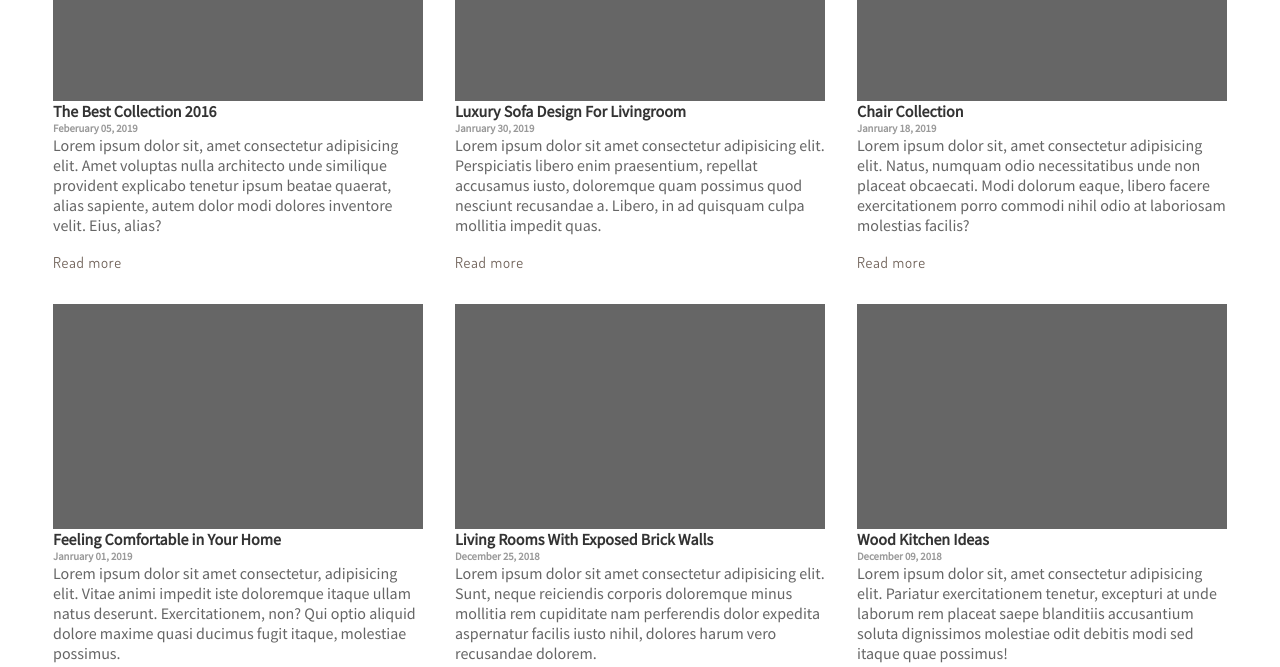
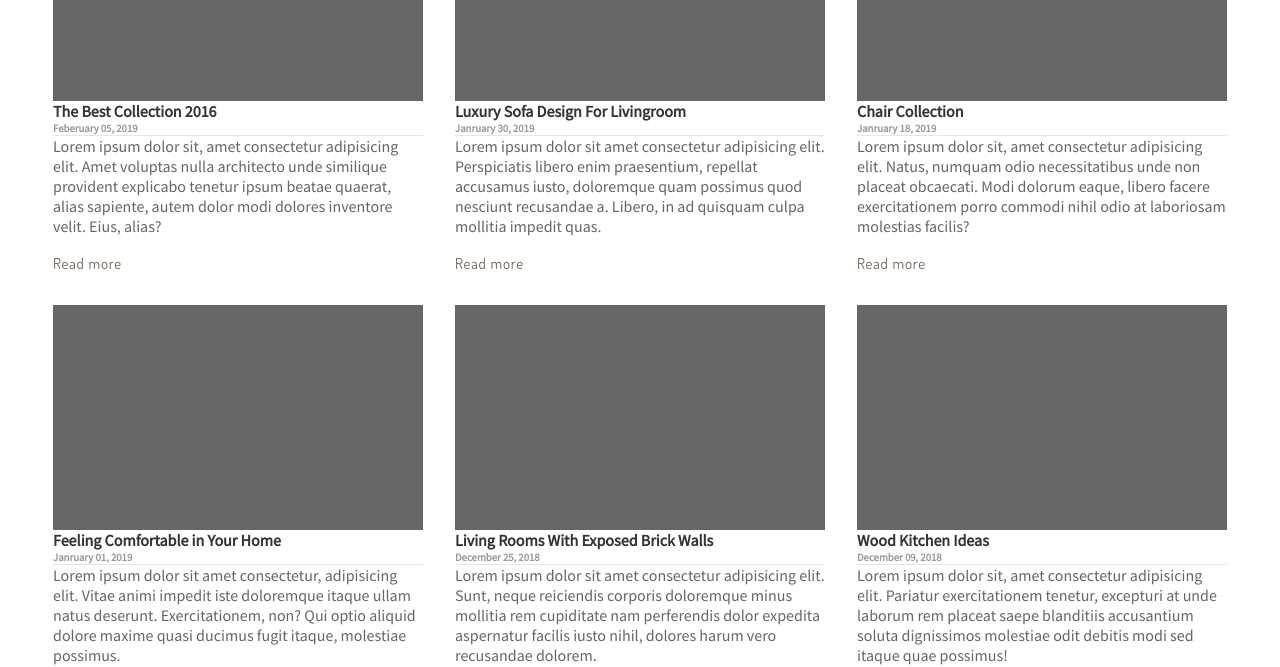
Before and after one commit to RaasikhBooley/furniture-shop, a plain HTML site: page blog.html in a window 1280 px wide. Shown: the part 800-1467 px from the top of the page. Drawn offline with Linux system fonts and the light colour scheme.

Commit message:
update on the blog page

```diff
--- a/blog.html
+++ b/blog.html
@@ -59,7 +59,7 @@
         </nav>
     </div>
 
-    <div class="hero-alt">
+    <div class="hero-alt blog-bg">
         <div class="title-alt"><h1>Blog</h1></div>
 
         <div class="sub-title"><p><a href="index.html">Home</a> / <a href="blog.html">Blog</a></p></div>
@@ -85,6 +85,7 @@
                 <div class="art-pic"></div>
                 <h4>The Best Collection 2016</h4>
                 <h6>Feberuary 05, 2019</h6>
+                <div class="small-bottom-line"></div>
                 <p>Lorem ipsum dolor sit, amet consectetur adipisicing elit. Amet voluptas nulla architecto unde similique provident explicabo tenetur ipsum beatae quaerat, alias sapiente, autem dolor modi dolores inventore velit. Eius, alias?</p>
                 <br>
                 <a href="">Read more</a>
@@ -93,6 +94,7 @@
                 <div class="art-pic"></div>
                 <h4>Luxury Sofa Design For Livingroom</h4>
                 <h6>Janruary 30, 2019</h6>
+                <div class="small-bottom-line"></div>
                 <p>Lorem ipsum dolor sit amet consectetur adipisicing elit. Perspiciatis libero enim praesentium, repellat accusamus iusto, doloremque quam possimus quod nesciunt recusandae a. Libero, in ad quisquam culpa mollitia impedit quas.</p>
                 <br>
                 <a href="">Read more</a>
@@ -101,6 +103,7 @@
                 <div class="art-pic"></div>
                 <h4>Chair Collection </h4>
                 <h6>Janruary 18, 2019</h6>
+                <div class="small-bottom-line"></div>
                 <p>Lorem ipsum dolor sit, amet consectetur adipisicing elit. Natus, numquam odio necessitatibus unde non placeat obcaecati. Modi dolorum eaque, libero facere exercitationem porro commodi nihil odio at laboriosam molestias facilis?</p>
                 <br>
                 <a href="">Read more</a>
@@ -109,6 +112,7 @@
                 <div class="art-pic"></div>
                 <h4>Feeling Comfortable in Your Home</h4>
                 <h6>Janruary 01, 2019</h6>
+                <div class="small-bottom-line"></div>
                 <p>Lorem ipsum dolor sit amet consectetur, adipisicing elit. Vitae animi impedit iste doloremque itaque ullam natus deserunt. Exercitationem, non? Qui optio aliquid dolore maxime quasi ducimus fugit itaque, molestiae possimus.</p>
                 <br>
                 <a href="">Read more</a>
@@ -117,6 +121,7 @@
                 <div class="art-pic"></div>
                 <h4>Living Rooms With Exposed Brick Walls</h4>
                 <h6>December 25, 2018</h6>
+                <div class="small-bottom-line"></div>
                 <p>Lorem ipsum dolor sit amet consectetur adipisicing elit. Sunt, neque reiciendis corporis doloremque minus mollitia rem cupiditate nam perferendis dolor expedita aspernatur facilis iusto nihil, dolores harum vero recusandae dolorem.</p>
                 <br>
                 <a href="">Read more</a>
@@ -125,6 +130,7 @@
                 <div class="art-pic"></div>
                 <h4>Wood Kitchen Ideas</h4>
                 <h6>December 09, 2018</h6>
+                <div class="small-bottom-line"></div>
                 <p>Lorem ipsum dolor sit, amet consectetur adipisicing elit. Pariatur exercitationem tenetur, excepturi at unde laborum rem placeat saepe blanditiis accusantium soluta dignissimos molestiae odit debitis modi sed itaque quae possimus!</p>
                 <br>
                 <a href="">Read more</a>
```
